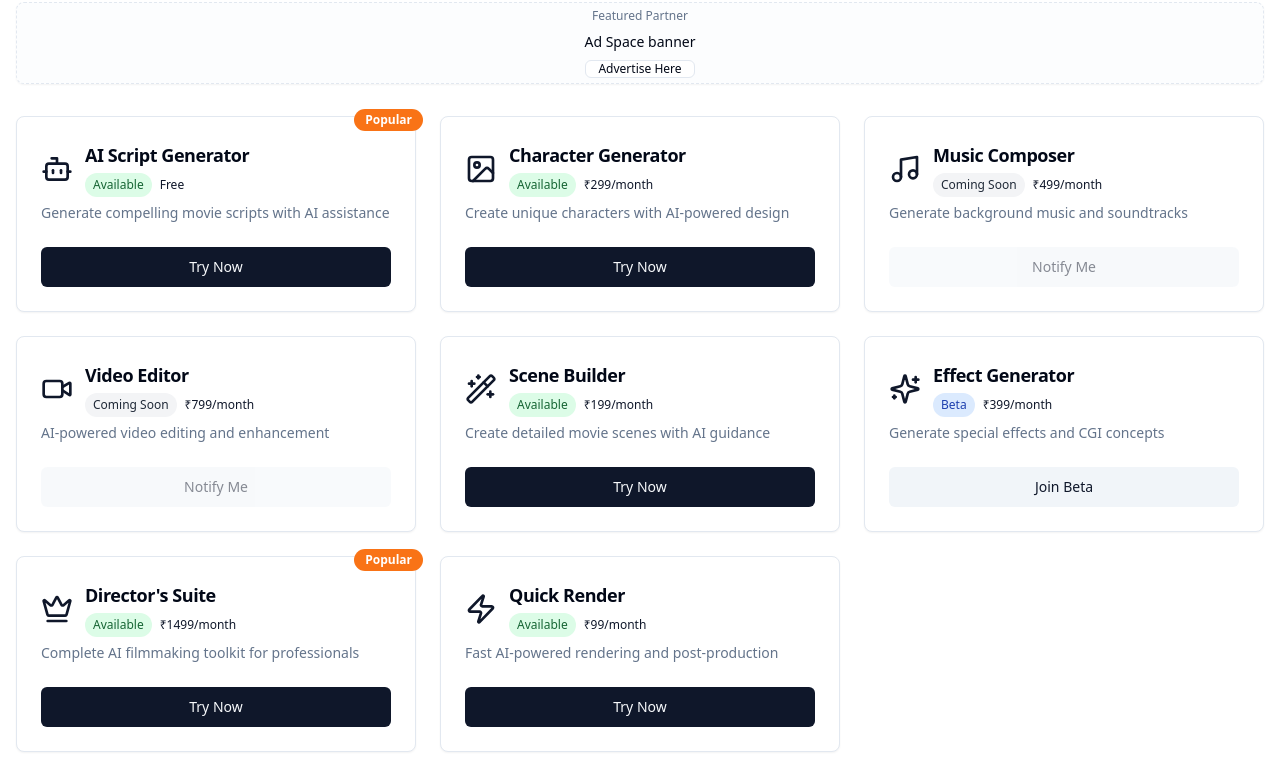
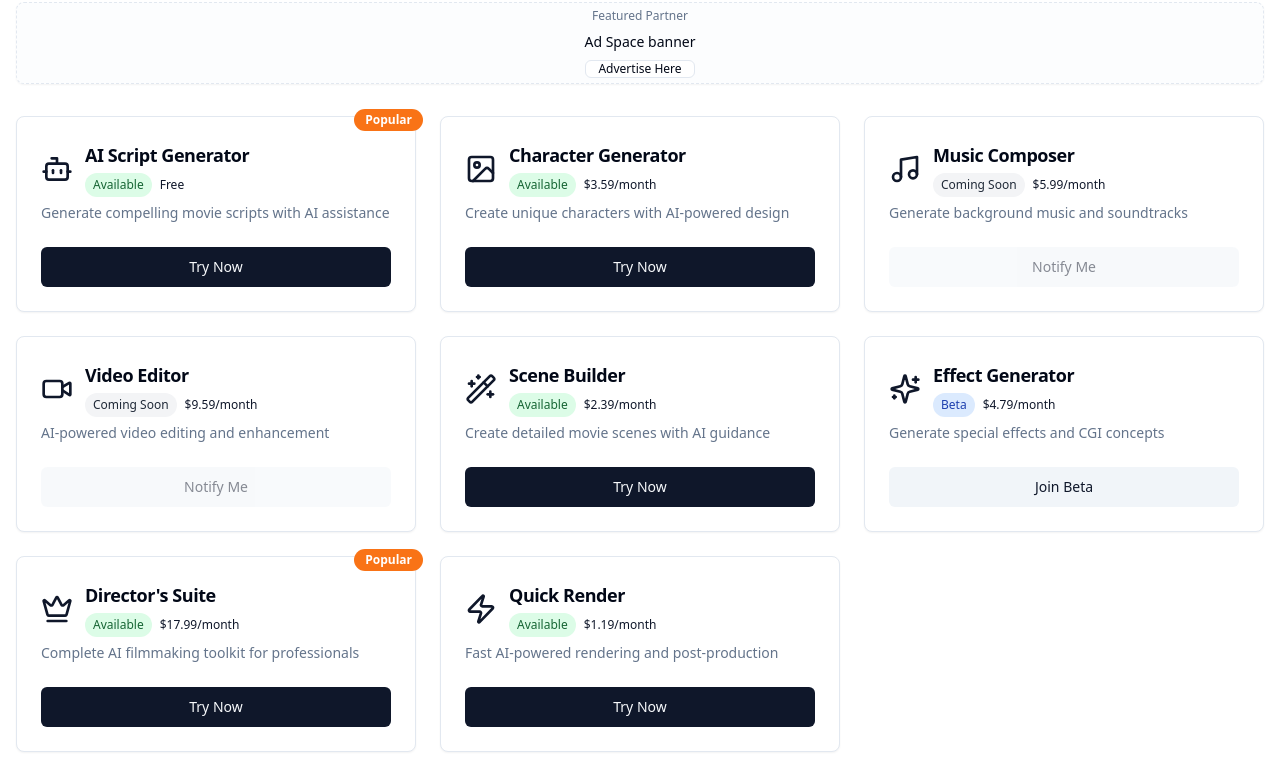
Before and after one commit to tollywoodai/tollyaisite, a React (Vite) app: page /tools in a window 1280 px wide. Shown: the part 415-1197 px from the top of the page. Built offline with nearby package versions, Linux system fonts and the light colour scheme.

Commit message:
Add downloadable files and USD currency
Package website files for GitHub upload and ensure all monetary values are displayed in USD.

```diff
--- a/src/pages/Tools.tsx
+++ b/src/pages/Tools.tsx
@@ -21,7 +21,7 @@ const Tools = () => {
       title: "Character Generator",
       description: "Create unique characters with AI-powered design",
       status: "Available",
-      pricing: "₹299/month",
+      pricing: "$3.59/month",
       popular: false
     },
     {
@@ -29,7 +29,7 @@ const Tools = () => {
       title: "Music Composer",
       description: "Generate background music and soundtracks",
       status: "Coming Soon",
-      pricing: "₹499/month",
+      pricing: "$5.99/month",
       popular: false
     },
     {
@@ -37,7 +37,7 @@ const Tools = () => {
       title: "Video Editor",
       description: "AI-powered video editing and enhancement",
       status: "Coming Soon",
-      pricing: "₹799/month",
+      pricing: "$9.59/month",
       popular: false
     },
     {
@@ -45,7 +45,7 @@ const Tools = () => {
       title: "Scene Builder",
       description: "Create detailed movie scenes with AI guidance",
       status: "Available",
-      pricing: "₹199/month",
+      pricing: "$2.39/month",
       popular: false
     },
     {
@@ -53,7 +53,7 @@ const Tools = () => {
       title: "Effect Generator",
       description: "Generate special effects and CGI concepts",
       status: "Beta",
-      pricing: "₹399/month",
+      pricing: "$4.79/month",
       popular: false
     },
     {
@@ -61,7 +61,7 @@ const Tools = () => {
       title: "Director's Suite",
       description: "Complete AI filmmaking toolkit for professionals",
       status: "Available",
-      pricing: "₹1499/month",
+      pricing: "$17.99/month",
       popular: true
     },
     {
@@ -69,7 +69,7 @@ const Tools = () => {
       title: "Quick Render",
       description: "Fast AI-powered rendering and post-production",
       status: "Available",
-      pricing: "₹99/month",
+      pricing: "$1.19/month",
       popular: false
     }
   ];
@@ -179,7 +179,7 @@ const Tools = () => {
               <CardHeader className="text-center">
                 <Badge className="mb-2">Most Popular</Badge>
                 <CardTitle>Professional</CardTitle>
-                <div className="text-3xl font-bold">₹999<span className="text-lg">/month</span></div>
+                <div className="text-3xl font-bold">$11.99<span className="text-lg">/month</span></div>
                 <p className="text-muted-foreground">For serious filmmakers</p>
               </CardHeader>
               <CardContent className="space-y-3">
```
Also changed, not shown: 1 other file (tests, documents, lock files or other folders).
